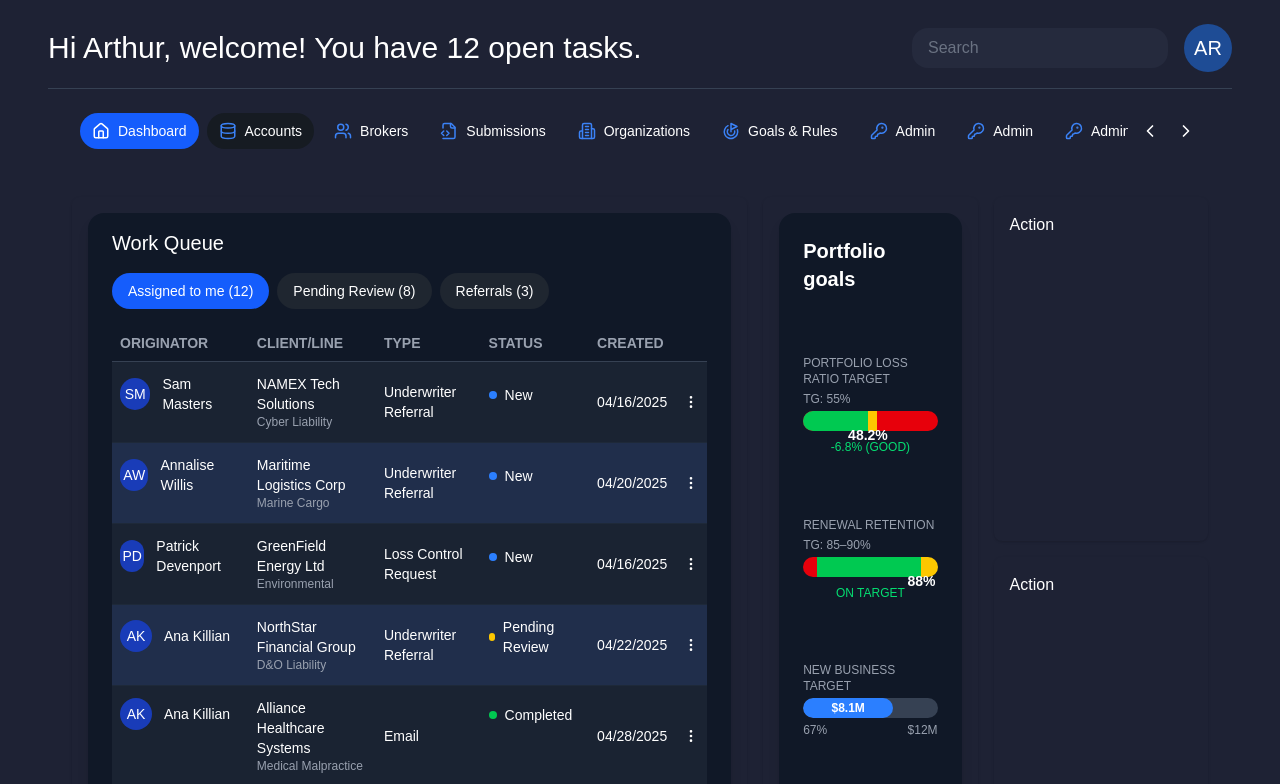
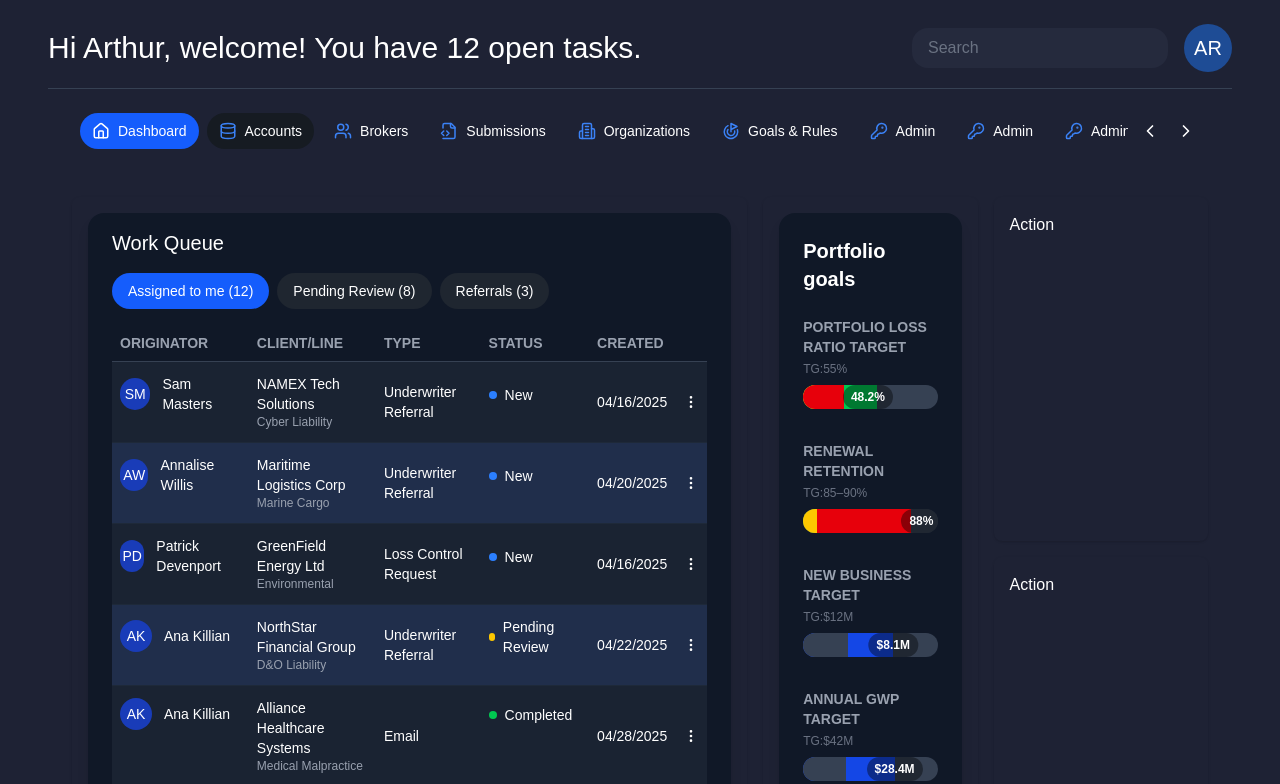
Before and after one commit to OlgaMinaievaWebDev/dashboard-ui, a React (Vite) app: page / in a window 1280 px wide. Shown: the top 784 px of the page. Built offline with nearby package versions, Linux system fonts and the light colour scheme.

Commit message:
working on pb

```diff
--- /dev/null
+++ b/src/components/portfolioGoals/Arrow.jsx
@@ -0,0 +1,8 @@
+const Arrow = ({ position }) => (
+  <div
+    className="absolute -top-3 w-0 h-0 border-l-4 border-r-4 border-b-8 border-transparent border-b-blue-500"
+    style={{ left: `${position}%`, transform: "translateX(-50%)" }}
+  />
+);
+
+export default Arrow;
--- a/src/components/portfolioGoals/GoalBar.jsx
+++ /dev/null
@@ -1,28 +0,0 @@
-export default function GoalBar({ label, value, target, color }) {
-  const width = `${value}%`;
-  const remaining = 100 - value;
-
-  return (
-    <div>
-      <div className="text-xs text-gray-400 font-medium mb-1">{label}</div>
-      <div className="text-xs text-gray-400 mb-1">TG: {target}%</div>
-      <div className="relative h-5 rounded-full overflow-hidden bg-red-600">
-        <div
-          className={`absolute left-0 top-0 h-full ${color} `}
-          style={{ width }}
-        />
-        {remaining > 0 && (
-          <div
-            className="absolute top-0 right-0 h-full bg-gray-600"
-            style={{ width: `${remaining}%` }}
-          />
-        )}
-      </div>
-      <div className="relative flex items-center justify-between mt-1 text-sm font-semibold">
-        <span className={`text-white ml-[${width}] absolute -translate-x-1/2`}>
-          {width}
-        </span>
-      </div>
-    </div>
-  );
-}
--- a/src/components/portfolioGoals/MetricIndicator.jsx
+++ /dev/null
@@ -1,16 +0,0 @@
-export default function MetricIndicator({ value, status }) {
-  return (
-    <div className="relative flex items-center justify-between mt-1 text-sm font-semibold">
-      <span className="text-white ml-[48.2%] absolute -translate-x-1/2">
-        {value}%
-      </span>
-      <div
-        className={`text-${
-          status === "GOOD" ? "green" : "yellow"
-        }-400 text-xs text-center mt-1`}
-      >
-        {status}
-      </div>
-    </div>
-  );
-}
--- a/src/components/portfolioGoals/PortfolioGoals.jsx
+++ b/src/components/portfolioGoals/PortfolioGoals.jsx
@@ -1,87 +1,59 @@
+import ProgressWithTarget from "./ProgressWithTarget";
+
 export default function PortfolioGoals() {
   return (
-    <div className="bg-[#101827] text-white rounded-2xl shadow-lg p-6 w-full h-full flex flex-col justify-between space-y-6">
+    <div className="bg-[#101827] text-white rounded-2xl shadow-lg p-6 w-full max-w-md space-y-6">
       <h2 className="text-xl font-semibold">Portfolio goals</h2>
 
-      {/* Portfolio Loss Ratio */}
-      <div>
-        <div className="text-xs text-gray-400 font-medium mb-1">
-          PORTFOLIO LOSS RATIO TARGET
-        </div>
-        <div className="text-xs text-gray-400 mb-1">TG: 55%</div>
-        <div className="relative h-5 rounded-full overflow-hidden bg-red-600">
-          <div
-            className="absolute left-0 top-0 h-full bg-green-500"
-            style={{ width: "48.2%" }}
-          />
-          <div className="absolute left-[48.2%] top-0 h-full w-[6.8%] bg-yellow-400" />
-        </div>
-        <div className="relative flex items-center justify-between mt-1 text-sm font-semibold">
-          <span className="text-white ml-[48.2%] absolute -translate-x-1/2">
-            48.2%
-          </span>
-        </div>
-        <div className="text-green-400 text-xs text-center mt-1">
-          -6.8% (GOOD)
-        </div>
-      </div>
+      <ProgressWithTarget
+        label="PORTFOLIO LOSS RATIO TARGET"
+        value={48.2}
+        valueLabel="48.2%"
+        target="55%"
+        targetMarker={55}
+        statusLabel="-6.8% (GOOD)"
+        thresholds={[
+          { from: 0, to: 55, color: "bg-green-500" },
+          { from: 55, to: 70, color: "bg-yellow-400" },
+          { from: 70, to: 100, color: "bg-red-600" },
+        ]}
+      />
 
-      {/* Renewal Retention */}
-      <div>
-        <div className="text-xs text-gray-400 font-medium mb-1">
-          RENEWAL RETENTION
-        </div>
-        <div className="text-xs text-gray-400 mb-1">TG: 85–90%</div>
-        <div className="relative h-5 rounded-full overflow-hidden">
-          <div className="absolute left-0 top-0 h-full bg-red-600 w-[10%]" />
-          <div className="absolute left-[10%] top-0 h-full bg-green-500 w-[78%]" />
-          <div className="absolute left-[88%] top-0 h-full bg-yellow-400 w-[12%]" />
-        </div>
-        <div className="relative flex items-center justify-between mt-1 text-sm font-semibold">
-          <span className="text-white ml-[88%] absolute -translate-x-1/2">
-            88%
-          </span>
-        </div>
-        <div className="text-green-400 text-xs text-center mt-1">ON TARGET</div>
-      </div>
+      <ProgressWithTarget
+        label="RENEWAL RETENTION"
+        value={88}
+        valueLabel="88%"
+        target="85–90%"
+        targetMarker={88}
+        statusLabel="ON TARGET"
+        thresholds={[
+          { from: 0, to: 80, color: "bg-red-600" },
+          { from: 80, to: 90, color: "bg-green-500" },
+          { from: 90, to: 100, color: "bg-yellow-400" },
+        ]}
+      />
 
-      {/* New Business Target */}
-      <div>
-        <div className="text-xs text-gray-400 font-medium mb-1">
-          NEW BUSINESS TARGET
-        </div>
-        <div className="relative h-5 bg-gray-700 rounded-full overflow-hidden">
-          <div
-            className="bg-blue-500 h-full rounded-full flex items-center justify-center text-white text-xs font-bold"
-            style={{ width: "67%" }}
-          >
-            $8.1M
-          </div>
-        </div>
-        <div className="flex justify-between text-xs text-gray-400 mt-1">
-          <span>67%</span>
-          <span>$12M</span>
-        </div>
-      </div>
+      <ProgressWithTarget
+        label="NEW BUSINESS TARGET"
+        value={67}
+        valueLabel="$8.1M"
+        target="$12M"
+        thresholds={[
+          { from: 0, to: 67, color: "bg-blue-700" },
+          { from: 67, to: 100, color: "bg-gray-700" },
+        ]}
+      />
 
-      {/* Annual GWP Target */}
-      <div>
-        <div className="text-xs text-gray-400 font-medium mb-1">
-          ANNUAL GWP TARGET
-        </div>
-        <div className="relative h-5 bg-gray-700 rounded-full overflow-hidden">
-          <div
-            className="bg-blue-500 h-full rounded-full flex items-center justify-center text-white text-xs font-bold"
-            style={{ width: "68%" }}
-          >
-            $28.4M
-          </div>
-        </div>
-        <div className="flex justify-between text-xs text-gray-400 mt-1">
-          <span>68%</span>
-          <span>$42M</span>
-        </div>
-      </div>
+      <ProgressWithTarget
+        label="ANNUAL GWP TARGET"
+        value={68}
+        valueLabel="$28.4M"
+        target="$42M"
+        thresholds={[
+          { from: 0, to: 68, color: "bg-blue-700" },
+          { from: 68, to: 100, color: "bg-gray-700" },
+        ]}
+      />
     </div>
   );
 }
--- /dev/null
+++ b/src/components/portfolioGoals/ProgressWithTarget.jsx
@@ -0,0 +1,57 @@
+const ProgressWithTarget = ({
+  label,
+  value,
+  target,
+  delta,
+  statusLabel,
+  targetMarker,
+  valueLabel, // e.g. "48.2%" or "$8.1M"
+  thresholds = [], // [{ from: 0, to: 55, color: 'bg-green-500' }, ...]
+}) => {
+  return (
+    <div className="mb-8">
+      <div className="text-gray-400 text-sm font-semibold mb-1">{label}</div>
+      <div className="text-xs text-gray-500 mb-2">TG:{target}</div>
+
+      <div className="relative h-6 rounded-full bg-gray-700 overflow-hidden">
+        {/* Background segments based on thresholds */}
+        {thresholds.map((t, idx) => (
+          <div
+            key={idx}
+            className={`absolute top-0 left-[${t.from}%] h-full ${t.color}`}
+            style={{ width: `${t.to - t.from}%` }}
+          />
+        ))}
+
+        {/* Actual value progress marker */}
+        <div
+          className="absolute top-0 h-6 bg-black/40 flex items-center justify-center px-2 text-xs font-bold text-white rounded-full"
+          style={{ left: `${value}%`, transform: "translateX(-50%)" }}
+        >
+          {valueLabel ?? `${value}%`}
+        </div>
+
+        {/* Arrow to show the target */}
+        {targetMarker !== undefined && (
+          <div
+            className="absolute -top-3 w-0 h-0 border-l-4 border-r-4 border-b-8 border-transparent border-b-blue-500"
+            style={{ left: `${targetMarker}%`, transform: "translateX(-50%)" }}
+          />
+        )}
+
+        {/* Triangle and status label */}
+        {statusLabel && (
+          <div
+            className="absolute top-full mt-2 text-xs font-semibold text-green-400 text-center"
+            style={{ left: `${value}%`, transform: "translateX(-50%)" }}
+          >
+            <div className="w-0 h-0 border-l-4 border-r-4 border-t-8 border-transparent border-t-green-500 mx-auto" />
+            <div>{statusLabel}</div>
+          </div>
+        )}
+      </div>
+    </div>
+  );
+};
+
+export default ProgressWithTarget;
--- a/src/components/portfolioGoals/TargetLabel.jsx
+++ /dev/null
@@ -1,8 +0,0 @@
-export default function TargetLabel({ label, target }) {
-  return (
-    <div>
-      <div className="text-xs text-gray-400 font-medium mb-1">{label}</div>
-      <div className="text-xs text-gray-400 mb-1">TG: {target}</div>
-    </div>
-  );
-}
--- /dev/null
+++ b/src/components/portfolioGoals/TriangleLabel.jsx
@@ -0,0 +1,13 @@
+const TriangleLabel = ({ position, label, color = "border-t-green-500" }) => (
+  <div
+    className="absolute top-full mt-1 text-xs font-medium text-center"
+    style={{ left: `${position}%`, transform: "translateX(-50%)" }}
+  >
+    <div
+      className={`w-0 h-0 border-l-4 border-r-4 border-t-8 border-transparent ${color}`}
+    />
+    <div className="text-green-400">{label}</div>
+  </div>
+);
+
+export default TriangleLabel;
--- a/src/pages/Dashboard.jsx
+++ b/src/pages/Dashboard.jsx
@@ -1,8 +1,5 @@
 import WorkQueue from "../components/workQueue/WorkQueue";
-import Tabs from "../components/navbar/Navbar";
-
 import QuickActions from "../components/quickActions/QuickActions";
-
 import PortfolioGoals from "../components/portfolioGoals/PortfolioGoals";
 
 function Dashboard() {
@@ -19,7 +16,7 @@ function Dashboard() {
         <div className="md:col-span-4 grid grid-cols-1 md:grid-cols-4 gap-4">
           {/* Goals (20%) */}
           <div className="md:col-span-2 p-4  rounded-lg shadow-sm flex flex-col">
-            <PortfolioGoals />
+            <PortfolioGoals/>
           </div>
 
           {/* Quick actions stacked (20%) */}
```
